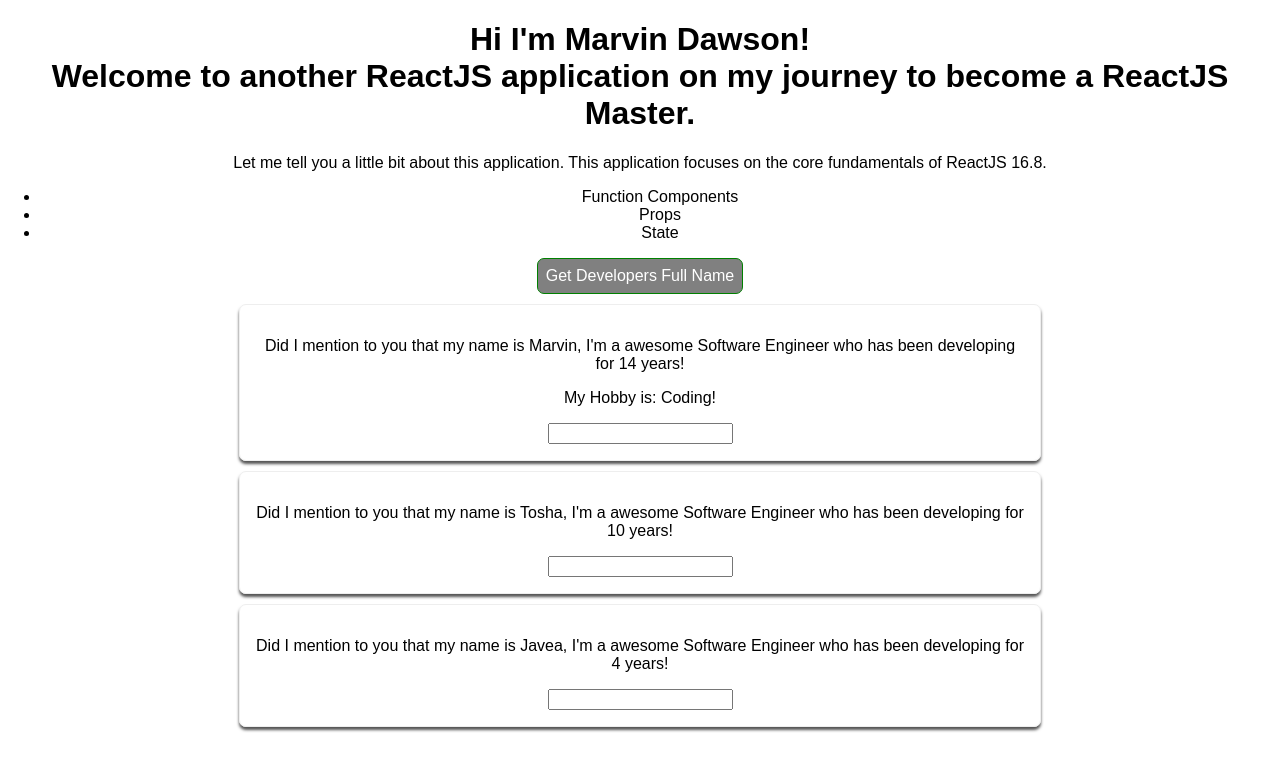
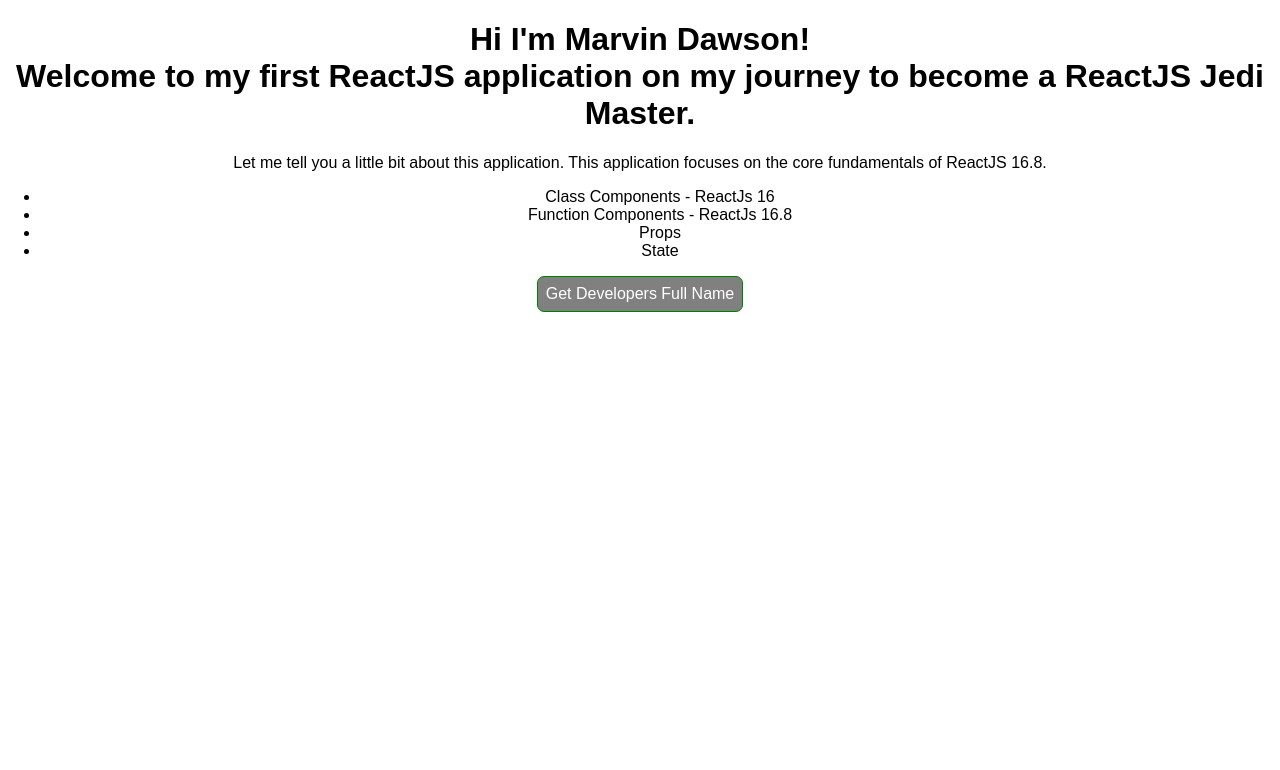
Before and after one commit to marvtdawson/react-basics-state-and-props, a React (Create React App) app: page / in a window 1280 px wide. Shown: the top 770 px of the page. Built offline with nearby package versions, Linux system fonts and the light colour scheme.

Commit message:
added conditional to person state content

```diff
--- a/public/index.html
+++ b/public/index.html
@@ -19,7 +19,7 @@
       work correctly both with client-side routing and a non-root public URL.
       Learn how to configure a non-root public URL by running `npm run build`.
     -->
-    <title>Marvin React Site</title>
+    <title>My First ReactJs 16 App</title>
   </head>
   <body>
     <noscript>
--- a/src/App.js
+++ b/src/App.js
@@ -1,4 +1,4 @@
-import React, { Component } from 'react';
+import React, {Component} from 'react';
 import './App.css';
 import Person from './Person/Person';
 
@@ -10,7 +10,8 @@ class App extends Component {
             {name: 'Tosha', years: 10},
             {name: 'Javea', years: 4}
         ],
-        otherState: 'Some other Value'
+        otherState: 'Some other Value',
+        showPersons: false
     };
 
     switchNameHandler = () => {
@@ -26,13 +27,18 @@ class App extends Component {
     };
 
     nameChangedHandler = (event) => {
-        this.setState ({
+        this.setState({
             persons: [
                 {name: 'Milky D', years: 20},
                 {name: event.target.value, years: 14},
-                {name: 'Obi Wan', years: 1000},
+                {name: event.target.value, years: 1000},
             ]
         })
+    };
+
+    togglePersonHandler = () => {
+        const doesShow = this.state.showPersons;
+        this.setState({showPerson: !doesShow});
     };
 
     render() {
@@ -45,16 +51,16 @@ class App extends Component {
             borderRadius: '7px',
             cursor: 'pointer'
         };
-
         return (
             <div className="App">
-        <h1>Hi I'm Marvin Dawson!<br />
-        Welcome to another ReactJS application on my journey to become a ReactJS Master.</h1>
+                <h1>Hi I'm Marvin Dawson!<br/>
+                    Welcome to my first ReactJS application on my journey to become a ReactJS Jedi Master.</h1>
                 <div>
                     Let me tell you a little bit about this application.
                     This application focuses on the core fundamentals of ReactJS 16.8.
                     <ul>
-                    <li>Function Components</li>
+                        <li>Class Components - ReactJs 16</li>
+                        <li>Function Components - ReactJs 16.8</li>
                         <li>Props</li>
                         <li>State</li>
                     </ul>
@@ -62,9 +68,12 @@ class App extends Component {
                 <div>
                     <button
                         style={style}
-                  onClick={this.switchNameHandler}>
+                        onClick={this.togglePersonHandler}>
                         Get Developers Full Name
                     </button>
+                    {
+                        this.state.showPersons ?
+                            <div>
                                 <Person
                                     name={this.state.persons[0].name}
                                     years={this.state.persons[0].years}
@@ -74,11 +83,14 @@ class App extends Component {
                                     years={this.state.persons[1].years} changed={this.nameChangedHandler}/>
                                 <Person
                                     name={this.state.persons[2].name}
-                  years={this.state.persons[2].years}/>
+                                    years={this.state.persons[2].years} changed={this.nameChangedHandler}/>
+                            </div>
+                            : null
+                    }
                 </div>
             </div>
         );
     }
+
 }
-
 export default App;
--- a/src/Person/Person.js
+++ b/src/Person/Person.js
@@ -11,7 +11,7 @@ const person = (props) => {
           <p>
               {props.children}
           </p>
-          <input type="text" onChange={props.changed}/>
+          <input type="text" onChange={props.changed} value={props.name}/>
       </div>
   )
 };
```
Also changed, not shown: package.json (+14 -0 lines), 1 other file (tests, documents, lock files or other folders). Lines whose indentation alone changed are shown as unchanged.
